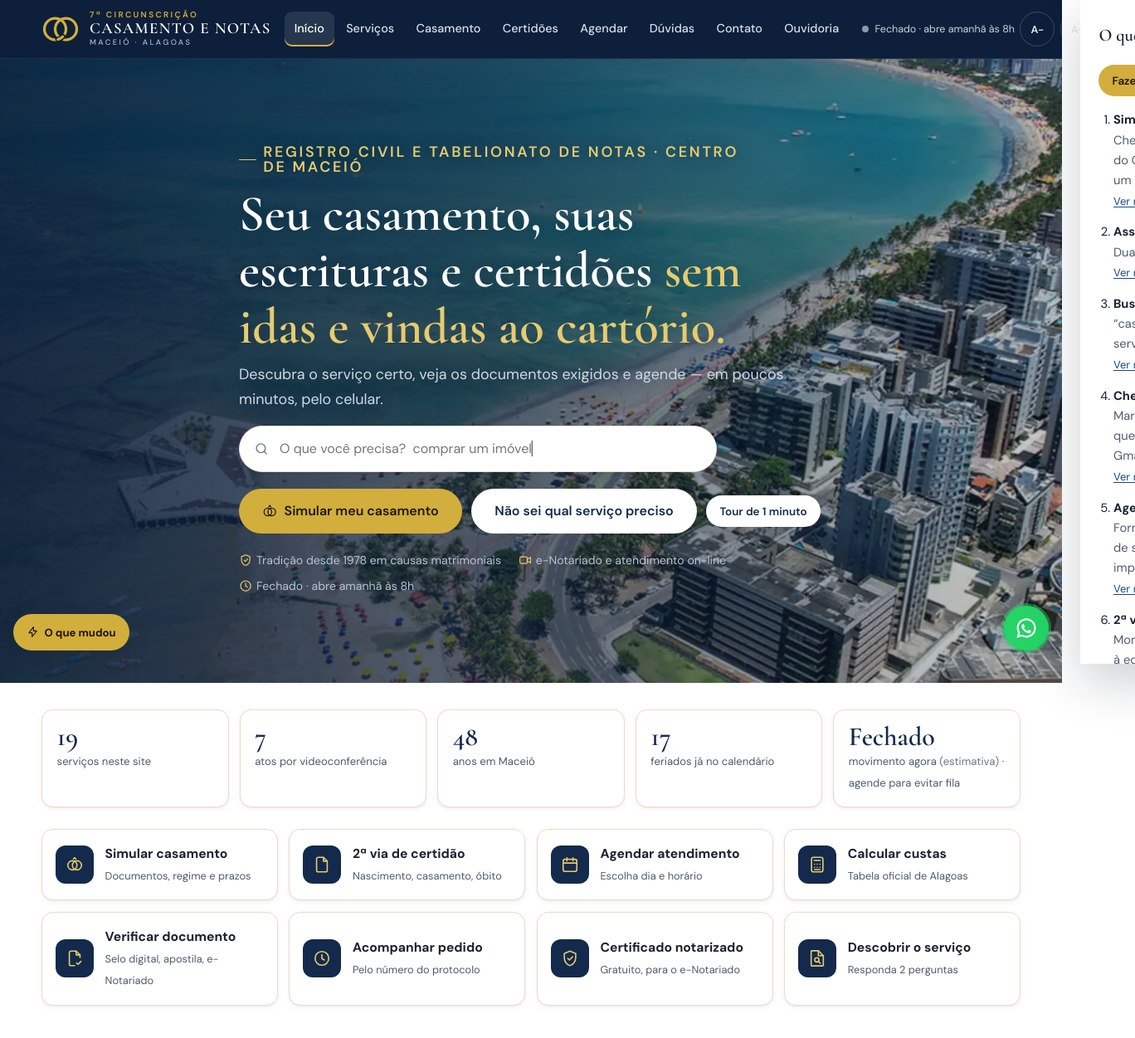
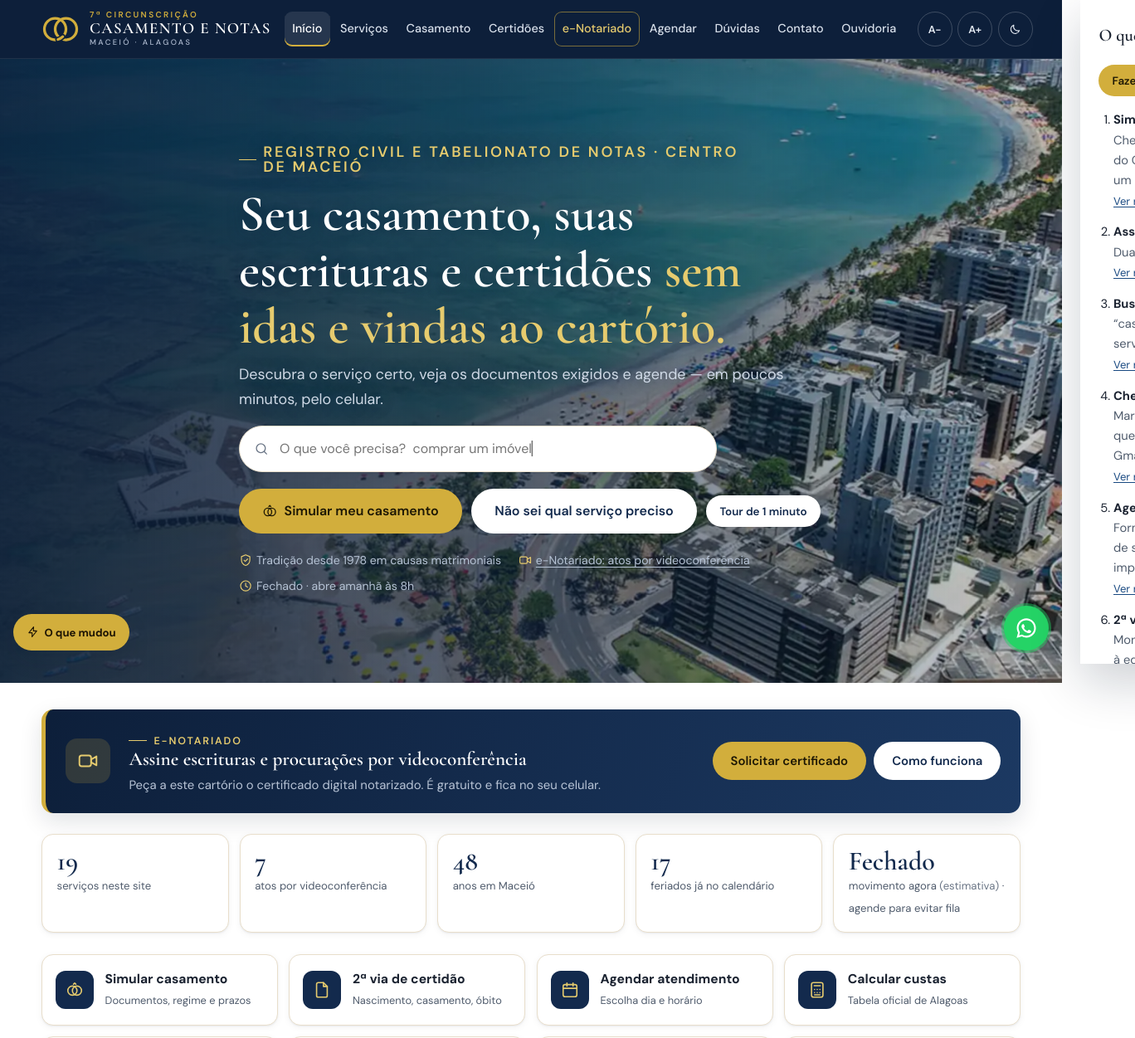
Before and after one commit to RodrigoTercas/cartorio-maceio-previa, a plain HTML site: page index.html in a window 1280 px wide. Shown: the top 1251 px of the page at 83% size, 1368 px wide, since content can reach past the window. Drawn offline with Linux system fonts and the light colour scheme.

Commit message:
e-Notariado em destaque: item no menu e faixa na página inicial
Co-Authored-By: Claude Fable 5.2 <noreply@anthropic.com>

```diff
--- a/estilo.css
+++ b/estilo.css
@@ -87,8 +87,8 @@ svg.cheio{fill:currentColor;stroke:none}
 .estado i{width:8px;height:8px;border-radius:50%;background:#8D99AB}
 .estado.aberto i{background:#3CCB7F;box-shadow:0 0 0 4px rgb(60 203 127/.2)}
 .hamb{display:none}
-@media(max-width:1060px){.estado{display:none}}
-@media(max-width:900px){
+.topo .estado{display:none}   /* com nove itens no menu, o horário ao vivo não cabe na barra (a largura é a do container); ele segue no hero e no Contato */
+@media(max-width:1220px){
   .hamb{display:inline-grid}
   .menu{position:fixed;inset:var(--nav-h) 0 auto 0;flex-direction:column;background:var(--navy-900);padding:.5rem 1rem 1rem;
     border-bottom:1px solid rgb(255 255 255/.1);transform:translateY(-130%);transition:transform var(--t);margin:0}
@@ -348,3 +348,16 @@ mark{background:var(--superficie-2);color:var(--ouro-texto);padding:0 .3rem;bord
 .pix textarea{font:500 .78rem/1.45 ui-monospace,SFMono-Regular,Menlo,monospace;word-break:break-all;min-height:0}
 /* cartões dentro da seção azul: o título herdava o branco da seção e sumia no cartão claro */
 .secao--navy .card,.secao--navy .card h3{color:var(--texto)}
+
+/* destaque do e-Notariado: item do menu e faixa na página inicial */
+.menu a.menu__destaque{color:var(--ouro-claro);box-shadow:inset 0 0 0 1px rgb(210 174 60/.55)}
+.menu a.menu__destaque:hover{background:rgb(210 174 60/.16);color:#fff}
+.faixa-enot{display:grid;gap:1rem 1.4rem;align-items:center;margin-bottom:1.6rem;padding:1.3rem 1.5rem;border-radius:var(--raio);color:#E8EDF4;
+  background:linear-gradient(110deg,var(--navy-900),var(--navy-700));border-left:5px solid var(--ouro);box-shadow:var(--sombra-2)}
+@media(min-width:760px){.faixa-enot{grid-template-columns:auto 1fr auto}}
+.faixa-enot__i{width:54px;height:54px;display:grid;place-items:center;border-radius:14px;background:rgb(210 174 60/.18);color:var(--ouro-claro)}.faixa-enot__i svg{width:26px;height:26px}
+.faixa-enot__txt .olho{margin:0 0 .2rem;color:var(--ouro-claro)}.faixa-enot__txt b{display:block;font:600 1.45rem/1.2 var(--f-titulo);color:#fff}.faixa-enot__txt span{display:block;margin-top:.25rem;font-size:.93rem;color:#B8C4D6}
+.faixa-enot__acoes{display:flex;flex-wrap:wrap;gap:.6rem}
+/* com nove itens, o menu não quebra linha e fica mais justo: abaixo de 1220 px vira o menu recolhido */
+.menu a{white-space:nowrap}
+@media(min-width:1221px){.menu a{padding-inline:.6rem}}
--- a/index.html
+++ b/index.html
@@ -66,6 +66,7 @@ symbol.cheio{fill:currentColor;stroke:none}</style></defs>
       <li><a href="#servicos">Serviços</a></li>
       <li><a href="#casamento">Casamento</a></li>
       <li><a href="#certidoes">Certidões</a></li>
+      <li><a class="menu__destaque" href="#enotariado">e-Notariado</a></li>
       <li><a href="#atendimento">Agendar</a></li>
       <li><a href="#duvidas">Dúvidas</a></li>
       <li><a href="#contato">Contato</a></li>
@@ -105,13 +106,18 @@ symbol.cheio{fill:currentColor;stroke:none}</style></defs>
     </div>
     <ul class="selos">
       <li><svg aria-hidden="true"><use href="#i-escudo"/></svg>Tradição desde 1978 em causas matrimoniais</li>
-      <li><svg aria-hidden="true"><use href="#i-video"/></svg>e-Notariado e atendimento on-line</li>
+      <li><svg aria-hidden="true"><use href="#i-video"/></svg><a href="#enotariado" style="color:inherit">e-Notariado: atos por videoconferência</a></li>
       <li><svg aria-hidden="true"><use href="#i-relogio"/></svg><span id="estado-hero">Seg. a sex., 8h–12h e 14h–17h</span></li>
     </ul>
   </div>
 </section>
 
 <section class="secao" id="atalhos" style="padding-block:2rem 1rem">
+  <div class="container"><div class="faixa-enot">
+    <span class="faixa-enot__i"><svg aria-hidden="true"><use href="#i-video"/></svg></span>
+    <div class="faixa-enot__txt"><p class="olho">e-Notariado</p><b>Assine escrituras e procurações por videoconferência</b><span>Peça a este cartório o certificado digital notarizado. É gratuito e fica no seu celular.</span></div>
+    <div class="faixa-enot__acoes"><a class="bt bt--ouro" target="_blank" rel="noopener" href="https://www.e-notariado.org.br/customer/certificate-request?cns=2873">Solicitar certificado</a><a class="bt bt--claro" href="#enotariado">Como funciona</a></div>
+  </div></div>
   <div class="container numeros" id="numeros" aria-label="Em números">
     <div><b data-conta="servicos">0</b><span>serviços neste site</span></div>
     <div><b data-conta="online">0</b><span>atos por videoconferência</span></div>
```
Also changed, not shown: app.js.
